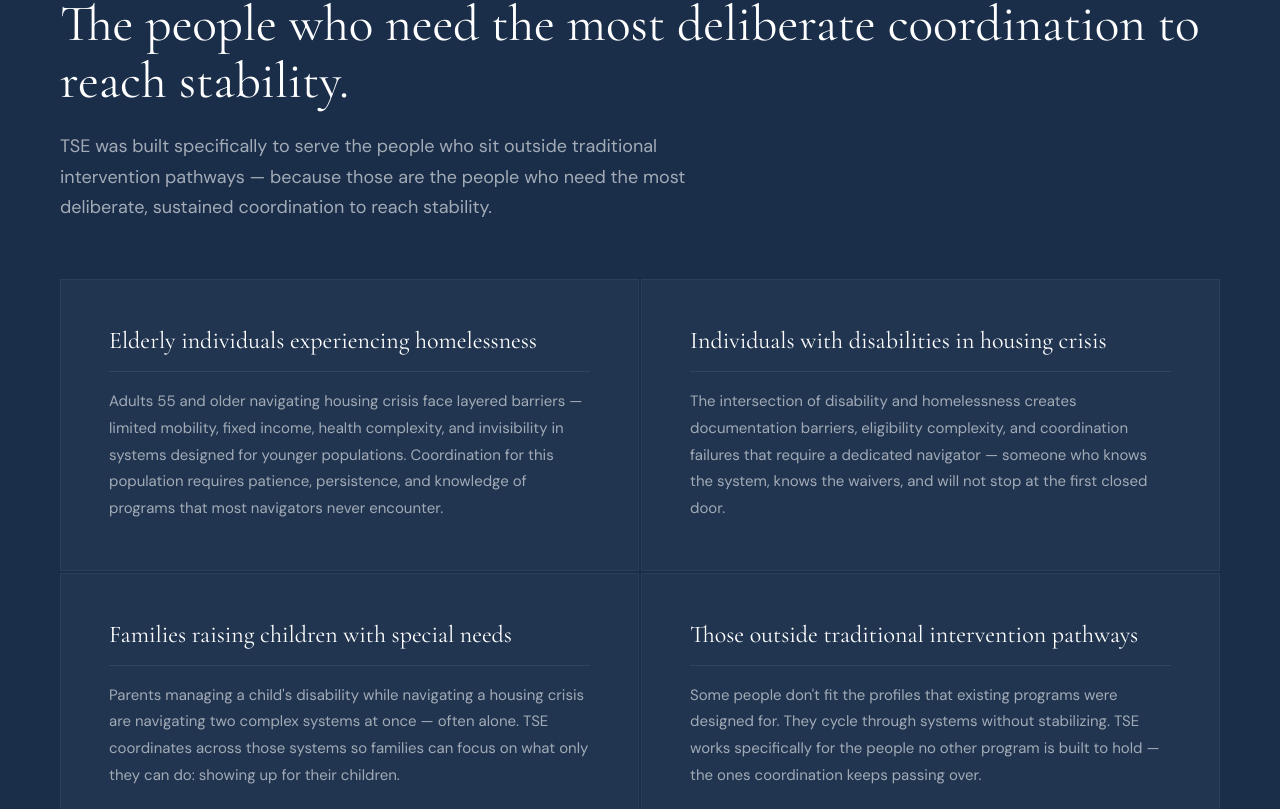
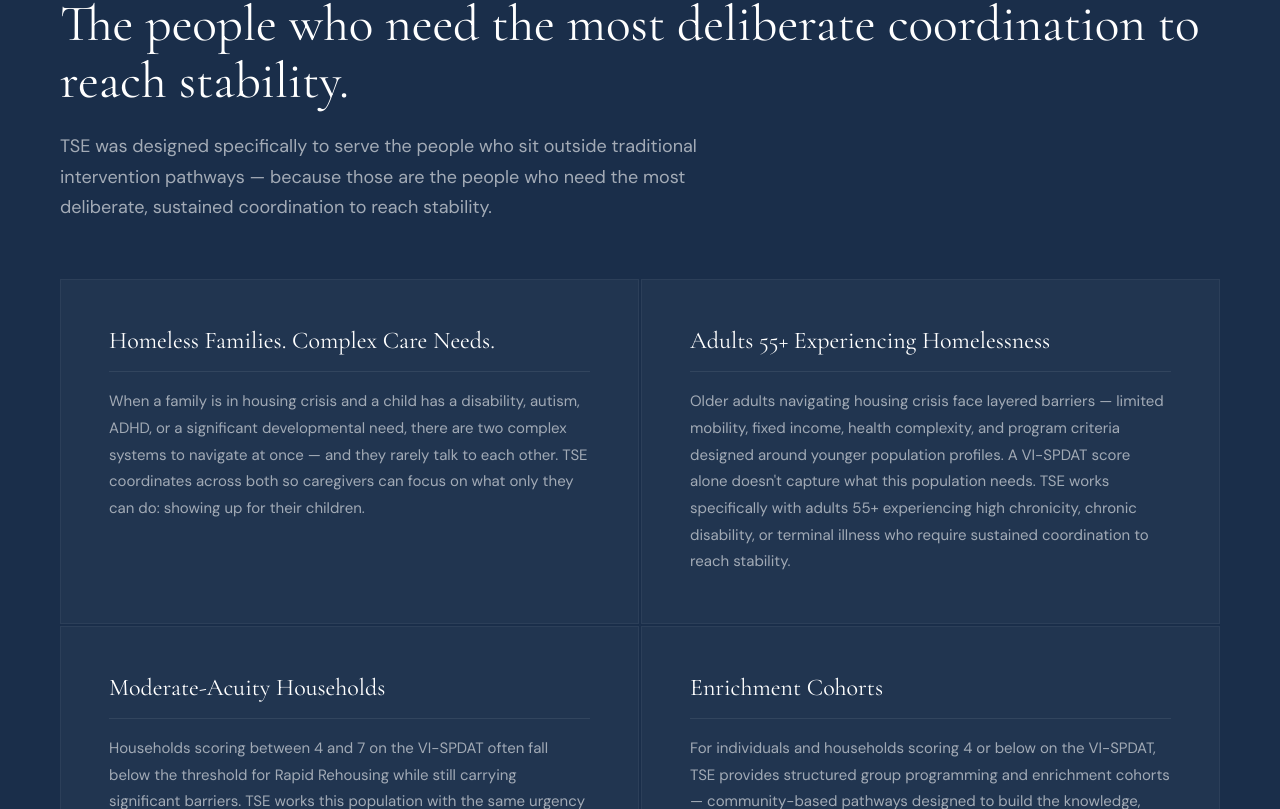
Before and after one commit to seventyeastllc/seed-exchange, a React (Vite) app: page / in a window 1280 px wide. Shown: the part 3591-4400 px from the top of the page. Built offline with nearby package versions, Linux system fonts and the light colour scheme.

Commit message:
Site copy updates: brand voice alignment, Who We Serve reframe, Lattice stats, system language fixes

```diff
--- a/src/pages/Community.jsx
+++ b/src/pages/Community.jsx
@@ -45,7 +45,7 @@
           <div className="community-full-features">
             <div className="community-feature">
               Virtual Garden Meetings hosted by TSE — structured conversations about
-              what's moving and what needs attention in the system
+              what's moving and what needs attention across the sector
             </div>
             <div className="community-feature">
               Resource sharing threads: what's available, what's changed, what nobody
@@ -203,7 +203,7 @@
               TSE hosts recurring virtual Garden Meetings inside the Community Garden —
               structured, facilitated conversations for service providers. Not a
               presentation. Not a training. A working conversation about what's
-              actually happening in the system.
+              actually moving — and what's not.
             </p>
             <p style={{ fontSize: '17px', lineHeight: 1.78, marginBottom: '22px' }}>
               Topics come from the community — what referral flows are breaking down,
--- a/src/pages/Home.jsx
+++ b/src/pages/Home.jsx
@@ -207,7 +207,7 @@
             </span>
             <h2 style={{ color: 'var(--white)' }}>The people who need the most deliberate coordination to reach stability.</h2>
             <p style={{ color: 'rgba(255,255,255,0.6)', maxWidth: '640px' }}>
-              TSE was built specifically to serve the people who sit outside traditional
+              TSE was designed specifically to serve the people who sit outside traditional
               intervention pathways — because those are the people who need the most
               deliberate, sustained coordination to reach stability.
             </p>
@@ -215,43 +215,46 @@
 
           <div ref={servesRef} className="serves-grid">
             <article className="serve-item reveal">
-              <h4>Elderly individuals experiencing homelessness</h4>
+              <h4>Homeless Families. Complex Care Needs.</h4>
               <p>
-                Adults 55 and older navigating housing crisis face layered barriers —
-                limited mobility, fixed income, health complexity, and invisibility
-                in systems designed for younger populations. Coordination for this
-                population requires patience, persistence, and knowledge of programs
-                that most navigators never encounter.
+                When a family is in housing crisis and a child has a disability, autism,
+                ADHD, or a significant developmental need, there are two complex systems
+                to navigate at once — and they rarely talk to each other. TSE coordinates
+                across both so caregivers can focus on what only they can do:
+                showing up for their children.
               </p>
             </article>
 
             <article className="serve-item reveal reveal-delay-2">
-              <h4>Individuals with disabilities in housing crisis</h4>
+              <h4>Adults 55+ Experiencing Homelessness</h4>
               <p>
-                The intersection of disability and homelessness creates documentation
-                barriers, eligibility complexity, and coordination failures that require a
-                dedicated navigator — someone who knows the system, knows the waivers,
-                and will not stop at the first closed door.
+                Older adults navigating housing crisis face layered barriers — limited
+                mobility, fixed income, health complexity, and program criteria designed
+                around younger population profiles. A VI-SPDAT score alone doesn't
+                capture what this population needs. TSE works specifically with adults
+                55+ experiencing high chronicity, chronic disability, or terminal illness
+                who require sustained coordination to reach stability.
               </p>
             </article>
 
             <article className="serve-item reveal reveal-delay-1">
-              <h4>Families raising children with special needs</h4>
+              <h4>Moderate-Acuity Households</h4>
               <p>
-                Parents managing a child's disability while navigating a housing crisis
-                are navigating two complex systems at once — often alone. TSE coordinates
-                across those systems so families can focus on what only they can do:
-                showing up for their children.
+                Households scoring between 4 and 7 on the VI-SPDAT often fall below
+                the threshold for Rapid Rehousing while still carrying significant
+                barriers. TSE works this population with the same urgency as higher-acuity
+                cases — including adults 55 and older who score moderate but need anything but
+                a moderate response.
               </p>
             </article>
 
             <article className="serve-item reveal reveal-delay-3">
-              <h4>Those outside traditional intervention pathways</h4>
+              <h4>Enrichment Cohorts</h4>
               <p>
-                Some people don't fit the profiles that existing programs were designed
-                for. They cycle through systems without stabilizing. TSE works specifically
-                for the people no other program is built to hold —
-                the ones coordination keeps passing over.
+                For individuals and households scoring 4 or below on the VI-SPDAT,
+                TSE provides structured group programming and enrichment cohorts —
+                community-based pathways designed to build the knowledge, connections,
+                and stability that make forward movement possible and lasting.
               </p>
             </article>
           </div>
--- a/src/pages/HowWeWork.jsx
+++ b/src/pages/HowWeWork.jsx
@@ -15,7 +15,7 @@
           <span className="eyebrow" style={{ color: 'rgba(255,255,255,0.35)' }}>
             The model
           </span>
-          <h1>Built for both sides of the gap.</h1>
+          <h1>Designed for both sides of the work.</h1>
           <p>
             TSE works alongside service providers and alongside the people providers
             are trying to reach. The coordination goes both directions.
@@ -35,21 +35,21 @@
           <h3>Your services. Extended further.</h3>
           <p style={{ color: 'rgba(255,255,255,0.65)', marginBottom: '8px', fontSize: '16px', lineHeight: 1.75 }}>
             TSE partners with your organization to strengthen the coordination layer —
-            so your services reach the people they were designed to serve, and complex cases
+            so your services reach the people they were designed to reach, and complex cases
             don't fall apart between departments, agencies, or intake windows.
           </p>
 
           <ul className="audience-list" role="list">
             <li>Referral coordination and tracking — from first contact through resolution</li>
             <li>Case conferencing support on complex, multi-system cases</li>
-            <li>System visibility into why cases stall — and what it takes to move them forward</li>
+            <li>System visibility into where cases pause — and what it takes to reach resolution</li>
             <li>Outcome reporting alignment so your data tells the right story</li>
             <li>Navigation support for clients who are difficult to reach or serve</li>
           </ul>
 
           <p style={{ color: 'rgba(255,255,255,0.55)', fontSize: '15px', fontStyle: 'italic', lineHeight: 1.7, marginTop: '8px' }}>
-            TSE does not duplicate your services. It closes the gap between your
-            services and the people they were built to reach.
+            TSE does not duplicate your services. It works in the space between your
+            services and the people they were designed to reach.
           </p>
 
           <div style={{ marginTop: '40px', display: 'flex', gap: '12px', flexWrap: 'wrap' }}>
@@ -105,7 +105,7 @@
             <h2>The path to partnership.</h2>
             <p>
               Formal coordination partnerships are built on real relationships.
-              Here's how organizations typically move through TSE's ecosystem —
+              Here's how organizations typically find their way into TSE's network —
               from first connection to full partnership.
             </p>
           </div>
@@ -134,7 +134,7 @@
               <h4 className="step-label">Formal Partnership</h4>
               <p className="step-desc">
                 Contracted coordination capacity — navigation, referral tracking,
-                case conferencing support, and outcome alignment. Built for your program.
+                case conferencing support, and outcome alignment. Designed for your program.
               </p>
             </div>
 
--- a/src/pages/PartnerWithUs.jsx
+++ b/src/pages/PartnerWithUs.jsx
@@ -236,9 +236,9 @@
               <div className="package-name-block">
                 <div className="package-name">Housing Navigator Partnership</div>
                 <p className="package-sub">
-                  Built on TSE's legacy program model. Purpose-built for organizations
+                  Grounded in TSE's legacy program model. Designed for organizations
                   entering or expanding housing navigation work. TSE is a coordination partner —
-                  not an employee, not a vendor. Capacity that's already built, already working.
+                  not an employee, not a vendor. Capacity that's already in place, already working.
                 </p>
               </div>
             </div>
@@ -317,8 +317,9 @@
             <span className="eyebrow">À la carte</span>
             <h2>Enrichment services.</h2>
             <p>
-              Beyond the core partnership, TSE offers focused engagements for organizations
-              that need targeted capacity — available at per-session or per-service rates.
+              Beyond the core partnership, TSE offers focused engagements across each of the three
+              coordination areas — Visibility, Access, and Resolution — available at per-session
+              or per-service rates.
             </p>
             <p style={{ fontSize: '13px', color: 'var(--teal)', marginTop: '10px', fontStyle: 'italic', fontWeight: 400 }}>
               Enrichment services are available as separate, per-engagement contracts — independent of the core partnership rate.
@@ -414,7 +415,7 @@
             <article className="why-item reveal reveal-delay-4">
               <h4>Complement, not competition</h4>
               <p>
-                TSE's model is built to extend what your organization already does —
+                TSE's model is designed to extend what your organization already does —
                 not to build something that competes with it. Every partnership is
                 designed around what you're doing and what forward movement actually requires.
               </p>
```
Also changed, not shown: src/pages/About.jsx (+6 -6 lines), src/pages/Lattice.jsx (+20 -20 lines).
